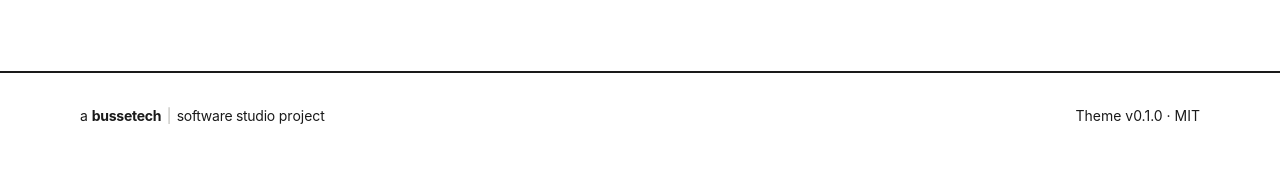
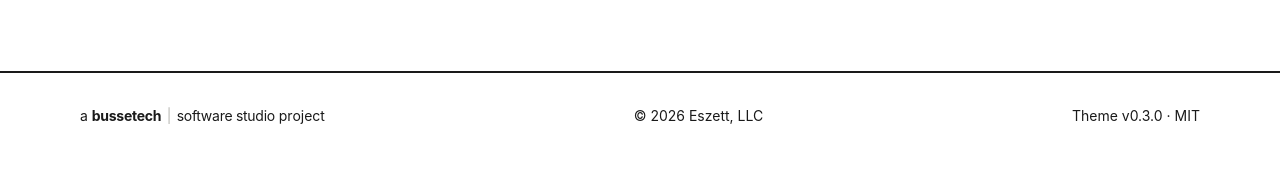
Before and after one commit to bussetech/theme, a Jekyll site: the page built from index.md, in a window 1280 px wide. Shown: the part 924-1097 px from the top of the page. Built offline with Jekyll 4.4.1, drawn with Linux system fonts in a browser that asks for light colours.

Commit message:
feat(footer): render studio legal copyright from config (v0.3.0)
The footer renders site.studio.legal.copyright when present — the studio's
legal identity injected per site from platform.yml branding.legal.copyright.
Backward compatible: sites without it omit the line. No hardcoded entity in
theme source; demo _config.yml carries a sample value. EPIC2-01.

Co-Authored-By: Claude Fable 5 <noreply@anthropic.com>

```diff
--- a/_config.yml
+++ b/_config.yml
@@ -22,7 +22,12 @@ studio:
   is_portal: false          # the demo shows the "a … project" attribution
   theme_color: "#FFFFFF"    # mobile browser-chrome hint (== token color.ground)
   analytics_beacon: ""      # empty → no beacon rendered (see _includes/analytics.html)
-  footer_note: "Theme v0.1.0 · MIT"
+  # Legal identity a consuming site injects from platform.yml branding.legal
+  # (the factory fills studio.legal.copyright). Shown here so the demo renders
+  # the footer copyright line — the visual-regression surface for the release.
+  legal:
+    copyright: "© 2026 Eszett, LLC"
+  footer_note: "Theme v0.3.0 · MIT"
   nav:
     - title: Home
       url: /
--- a/_includes/footer.html
+++ b/_includes/footer.html
@@ -13,6 +13,15 @@
       a {% include logotype.html size="sm" %} project
       {%- endif -%}
     </p>
+    {%- comment -%}
+      Copyright line, rendered from the studio's legal identity in the control
+      repo's platform.yml (branding.legal.copyright), injected into each site's
+      studio contract. No hardcoded entity — a site that supplies no
+      legal.copyright simply omits the line.
+    {%- endcomment -%}
+    {%- if site.studio.legal.copyright -%}
+    <p class="attribution">{{ site.studio.legal.copyright }}</p>
+    {%- endif -%}
     <p class="attribution">
       {%- if site.studio.footer_note %}{{ site.studio.footer_note }}{% endif -%}
     </p>
```
Also changed, not shown: CHANGELOG.md.
